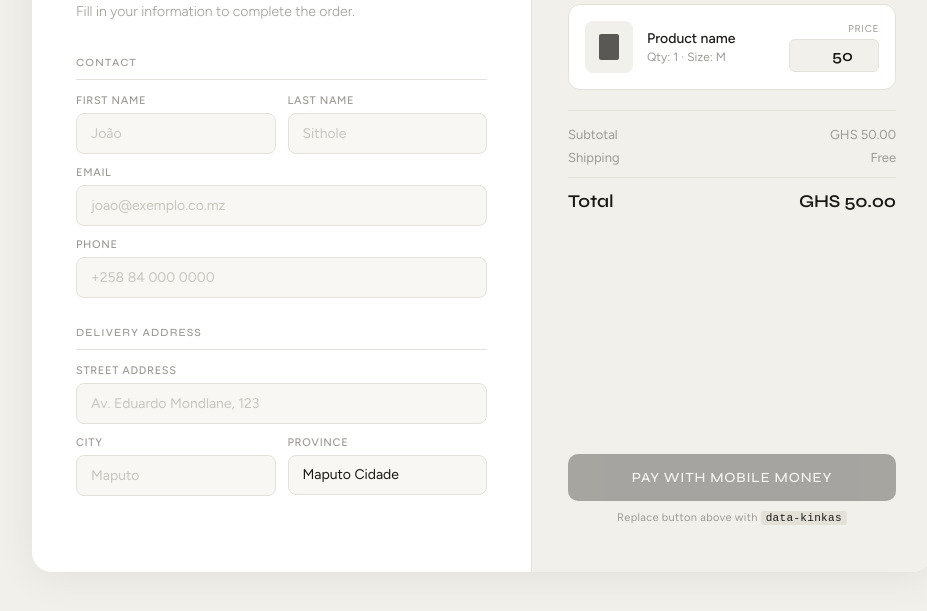
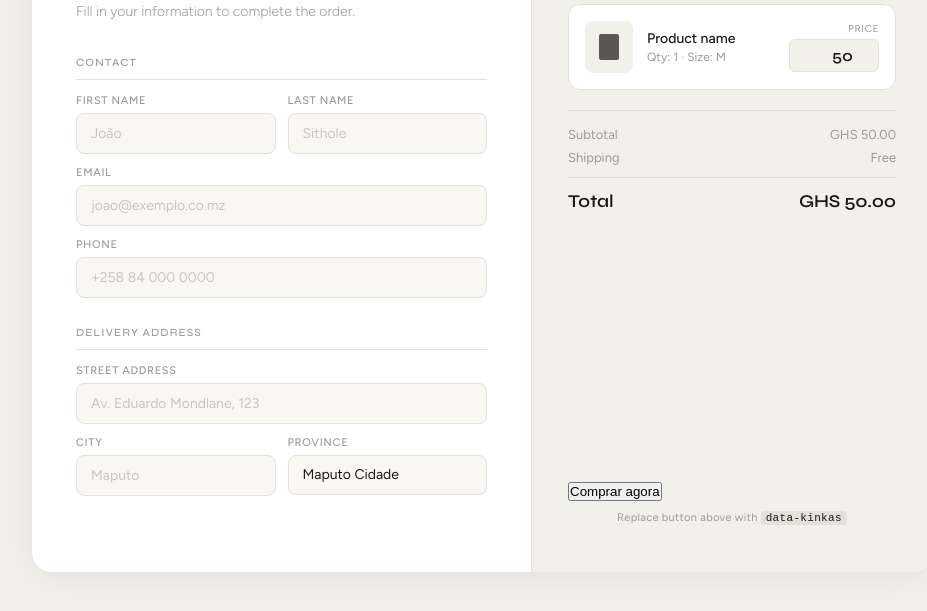
Before and after one commit to Kinkas-mz/Client-Ecom-Site-Demo, a plain HTML site: page public/checkout-demo.html in a window 1280 px wide. Shown: the part 181-792 px from the top of the page, without its empty margins (158-1085 px from the left). Drawn offline with Linux system fonts and the light colour scheme; a script that the page names is missing.

Commit message:
Update checkout-demo.html

```diff
--- a/public/checkout-demo.html
+++ b/public/checkout-demo.html
@@ -473,7 +473,7 @@
     <div class="summary-footer">
       <!-- This button is intentionally left unstyled / inactive -->
       <!-- You will replace this with your data-kinkas button -->
-      <div class="pay-btn-placeholder">Pay with mobile money</div>
+      <button data-kinkas data-amount="1200" data-currency="MZN" data-merchant="O Seu Negócio">Comprar agora</button>
       <div class="integration-hint">
         Replace button above with <code>data-kinkas</code>
       </div>
```
